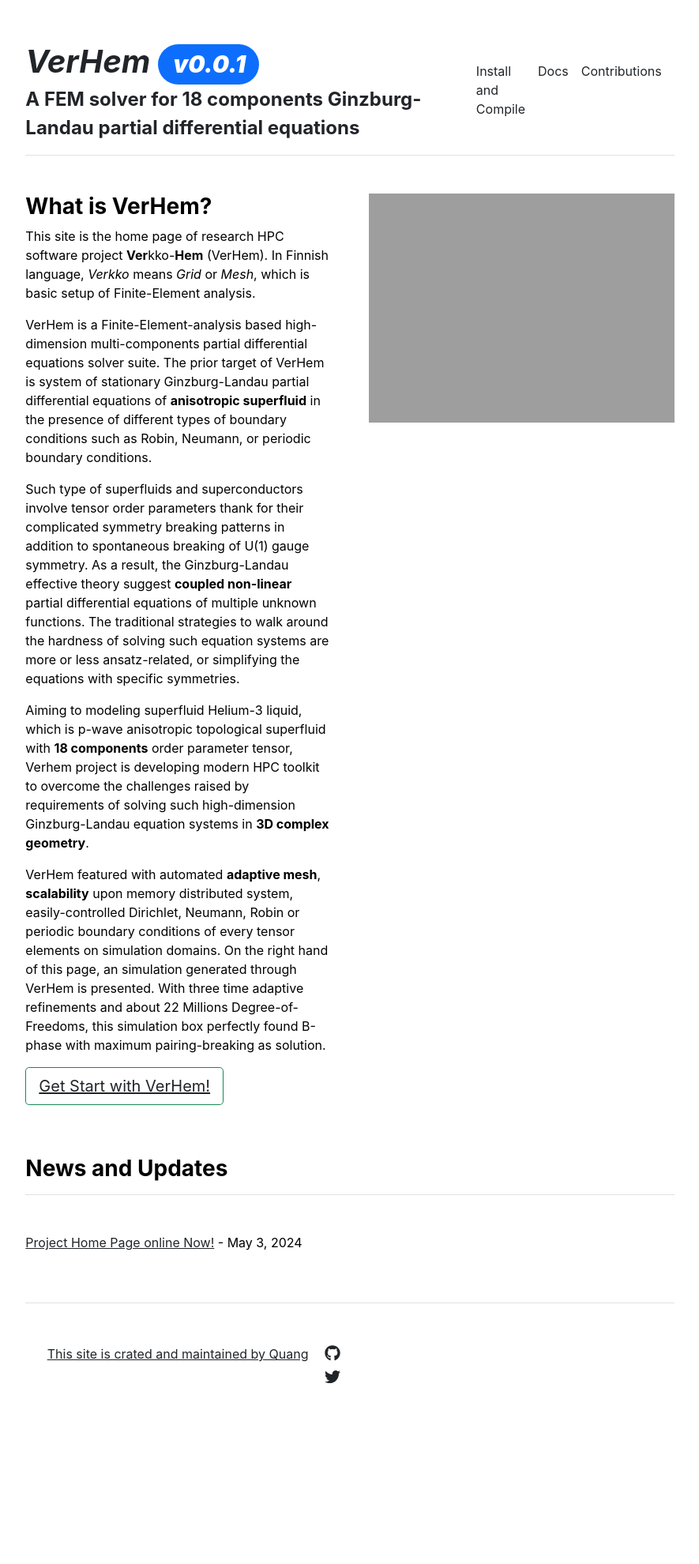
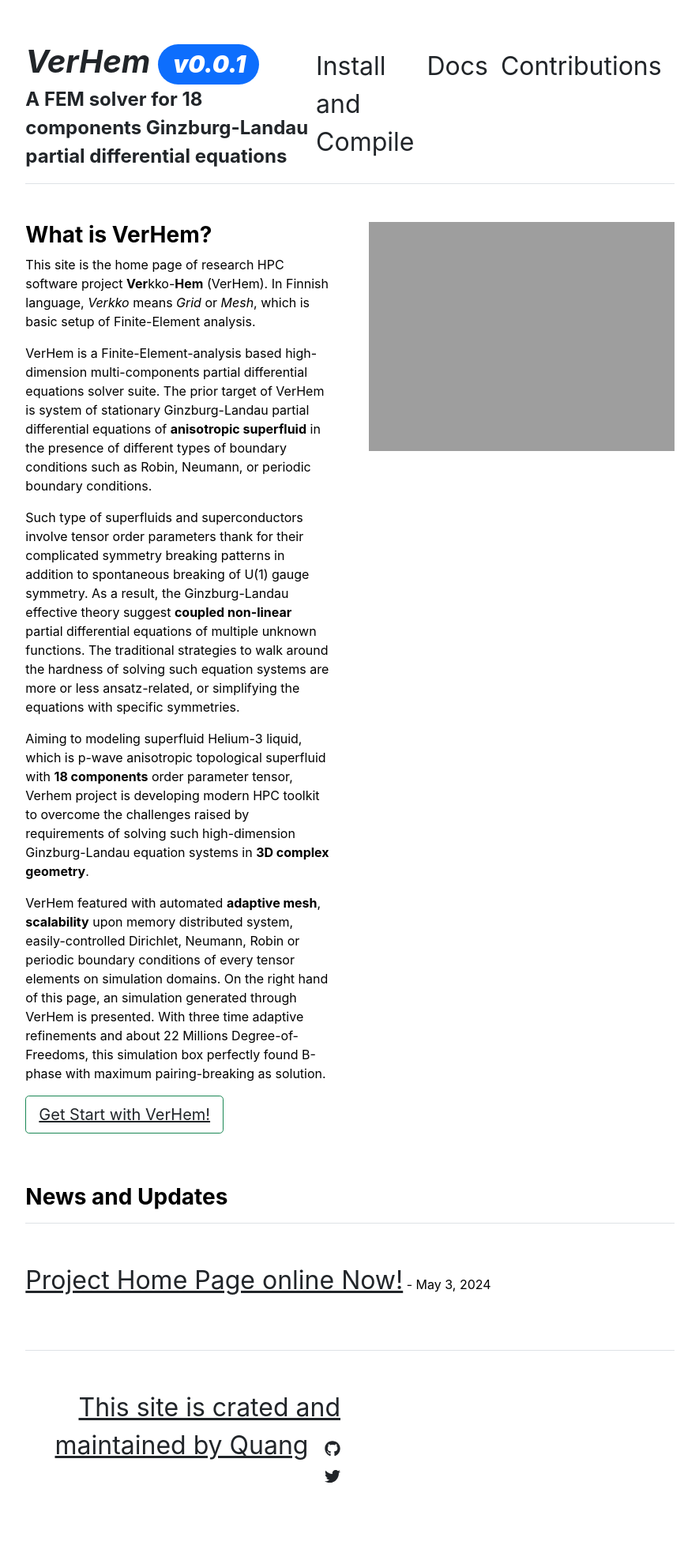
Before and after one commit to VerHem/VerHem.github.io, a Jekyll site: the page built from index.md, in a window 1280 px wide. Shown: the whole page at 79% size, without its empty margins (197-1082 px from the left). Built offline with Jekyll 4.4.1, drawn with Linux system fonts in a browser that asks for light colours; before the commit the page ends 1854 px from its top, so only the background shows below that.

Commit message:
chnage a {} in _scss/main.scss

```diff
--- a/_sass/main.scss
+++ b/_sass/main.scss
@@ -14,5 +14,5 @@ body a {
 }
 
 a {
-  font-size: 16px
+  font-size: 32px
 }
```
